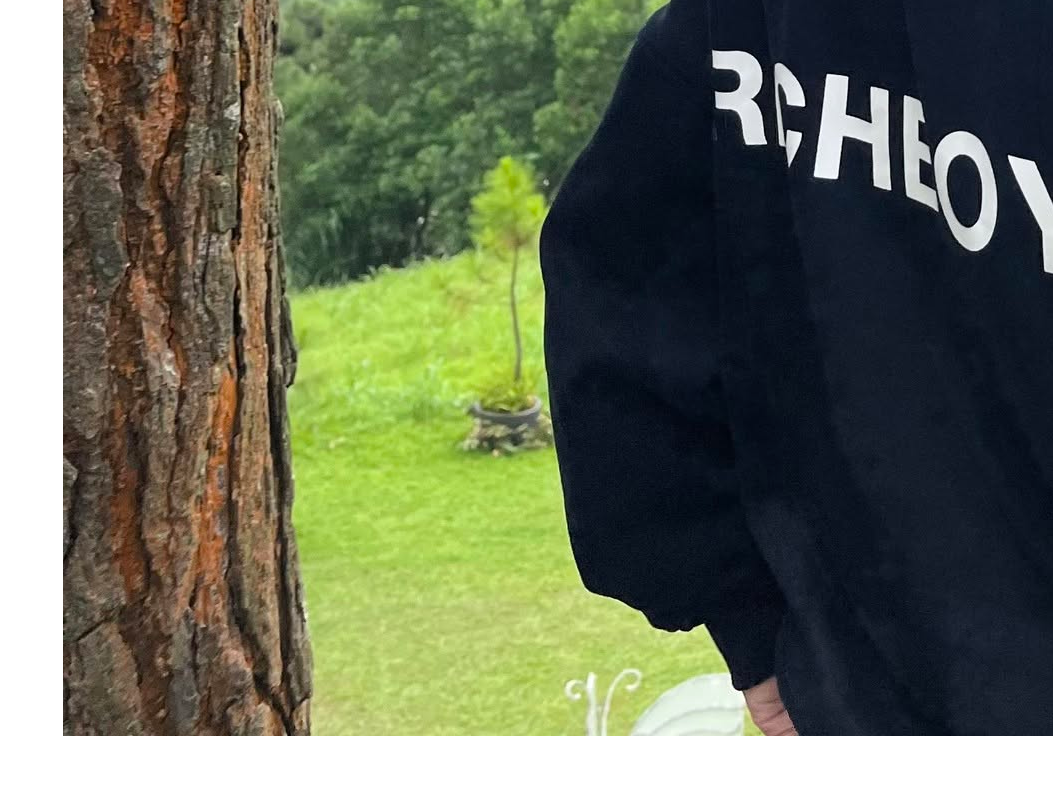
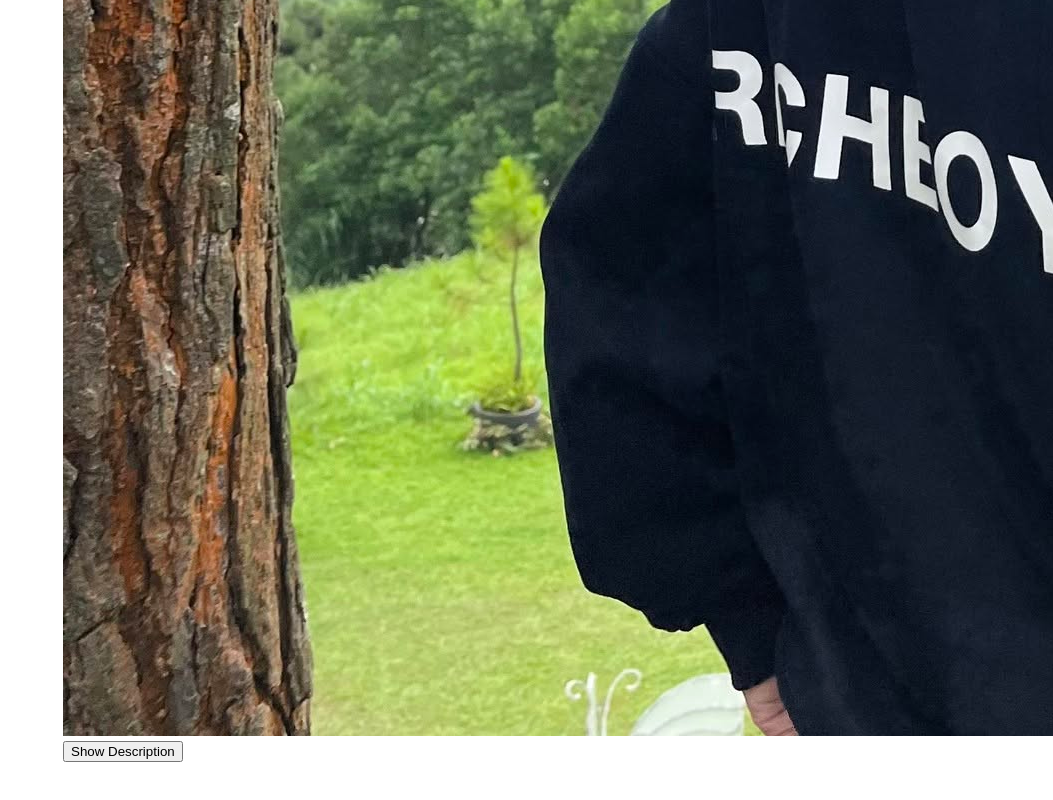
Before and after one commit to Resos-JohnAlec/S-ITWB415-EA3-ALTF4, an Angular app in the folder altf4/: page / in a window 1280 px wide. Shown: the part 1483-2283 px from the top of the page, without its empty margins (227-1280 px from the left). Built offline with nearby package versions, Linux system fonts and the light colour scheme.

Commit message:
Complete step 4

```diff
--- a/altf4/src/app/resos-component/resos-component.html
+++ b/altf4/src/app/resos-component/resos-component.html
@@ -1,2 +1,8 @@
 <h2>{{ fullname }}</h2>
 <img class="profile-photo" [src]="photo" [alt]="fullname" />
+
+<button type="button" (click)="showDescription()">
+  Show Description
+</button>
+
+<p>{{ description }}</p>
--- a/altf4/src/app/resos-component/resos-component.ts
+++ b/altf4/src/app/resos-component/resos-component.ts
@@ -9,4 +9,10 @@
 export class ResosComponent {
   fullname = 'John Alec L. Resos';
   photo = '/images/resos.jpg';
+  description = '';
+
+  showDescription() {
+    this.description =
+      'I am an IT student trying to learn more about web development and creating useful applications.';
+  }
 }
```
